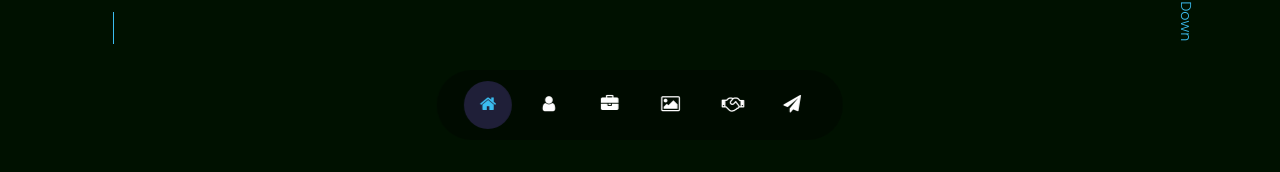
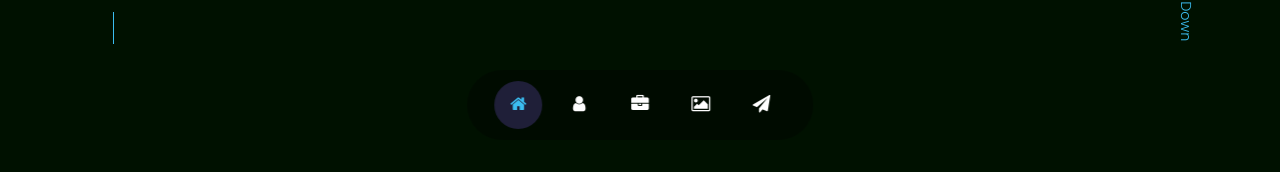
Before and after one commit to roxibi/Portfolio, a React (Create React App) app: page / in a window 1280 px wide. Shown: the part 628-800 px from the top of the page. Built offline with nearby package versions, Linux system fonts and the light colour scheme.

Commit message:
remove services from navbar

```diff
--- a/src/components/navbar/Navbar.jsx
+++ b/src/components/navbar/Navbar.jsx
@@ -5,7 +5,7 @@ import './navbar.css'
 const Navbar = () => {
     const [activeNav, setActiveNav] = useState("#");
 
-const navlinks=[{'name':'', 'icon':'home'}, {'name':'about', 'icon':'user'}, {'name':'experience', 'icon':'briefcase'}, {'name':'portfolio', 'icon':'picture-o'}, {'name':'services', 'icon':'handshake-o' } , {'name':'contact','icon':'paper-plane'}]
+const navlinks=[{'name':'', 'icon':'home'}, {'name':'about', 'icon':'user'}, {'name':'experience', 'icon':'briefcase'}, {'name':'portfolio', 'icon':'picture-o'}, {'name':'contact','icon':'paper-plane'}]
 
 
     return (
```
